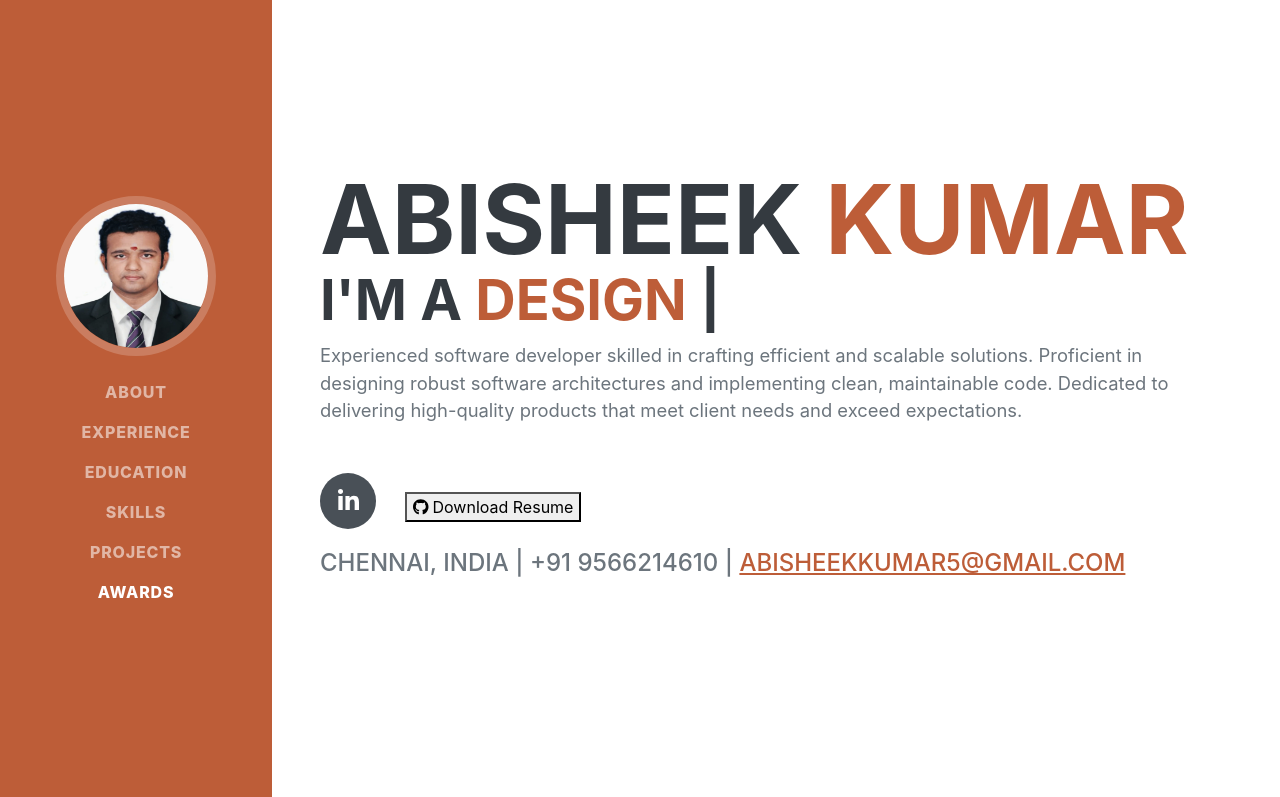
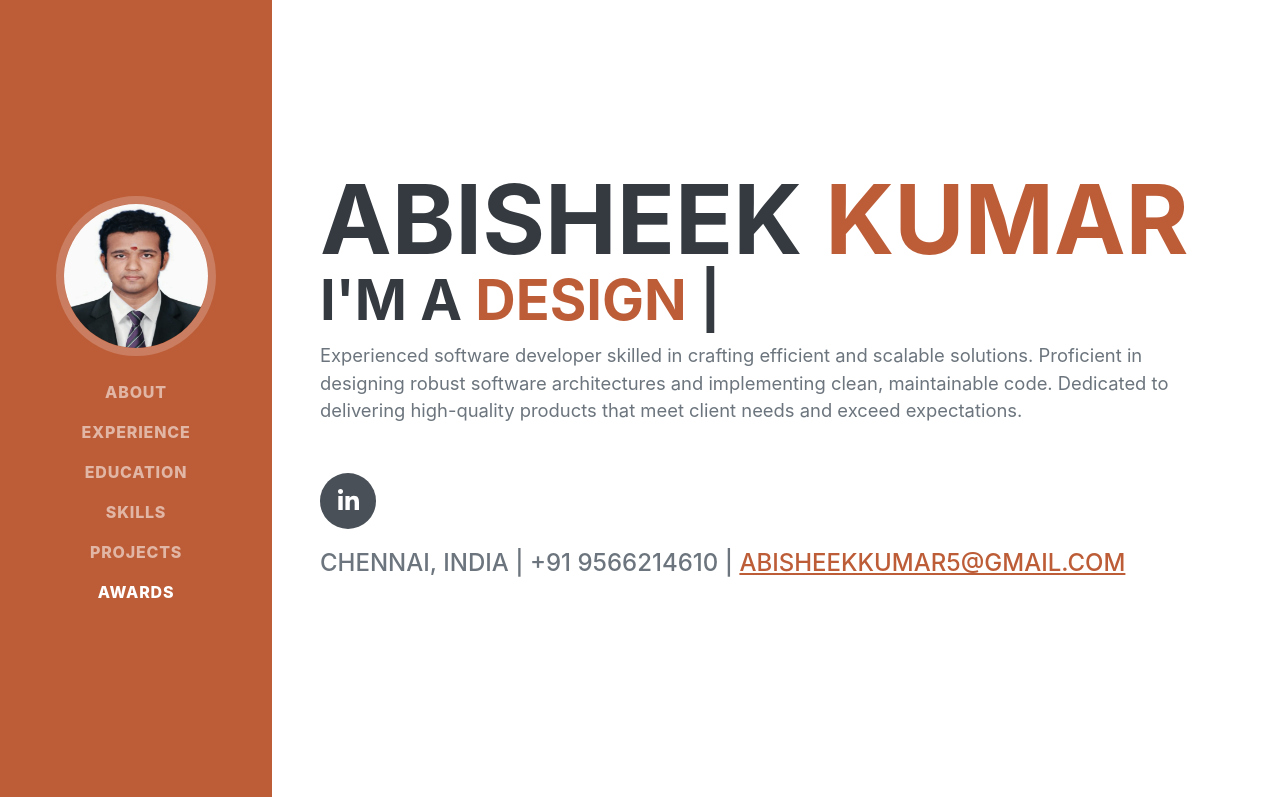
Before and after one commit to Sai-Abishek/abisheek-portfolio, a plain HTML site: page index.html in a window 1280 px wide. Shown: the top 797 px of the page. Drawn offline with nearby package versions, Linux system fonts and the light colour scheme; a small style sheet from the web is missing; a web font is replaced by a local one.

Commit message:
Removed download button

```diff
--- a/index.html
+++ b/index.html
@@ -118,11 +118,7 @@
               href="https://www.linkedin.com/in/abisheek-k-3791681b3/"
               ><i class="fab fa-linkedin-in"></i
             ></a>
-            <button
-              onclick="location.href='/assets/documents/Abisheek_resume.pdf'"
-            >
-              <span><i class="fab fa-github"></i> Download Resume</span>
-            </button>
+            <!-- <a class="social-icon" href="#!"><i class="fab fa-github"></i></a> -->
           </div>
           <div class="subheading mb-5">
             Chennai, India | +91 9566214610 |
```
